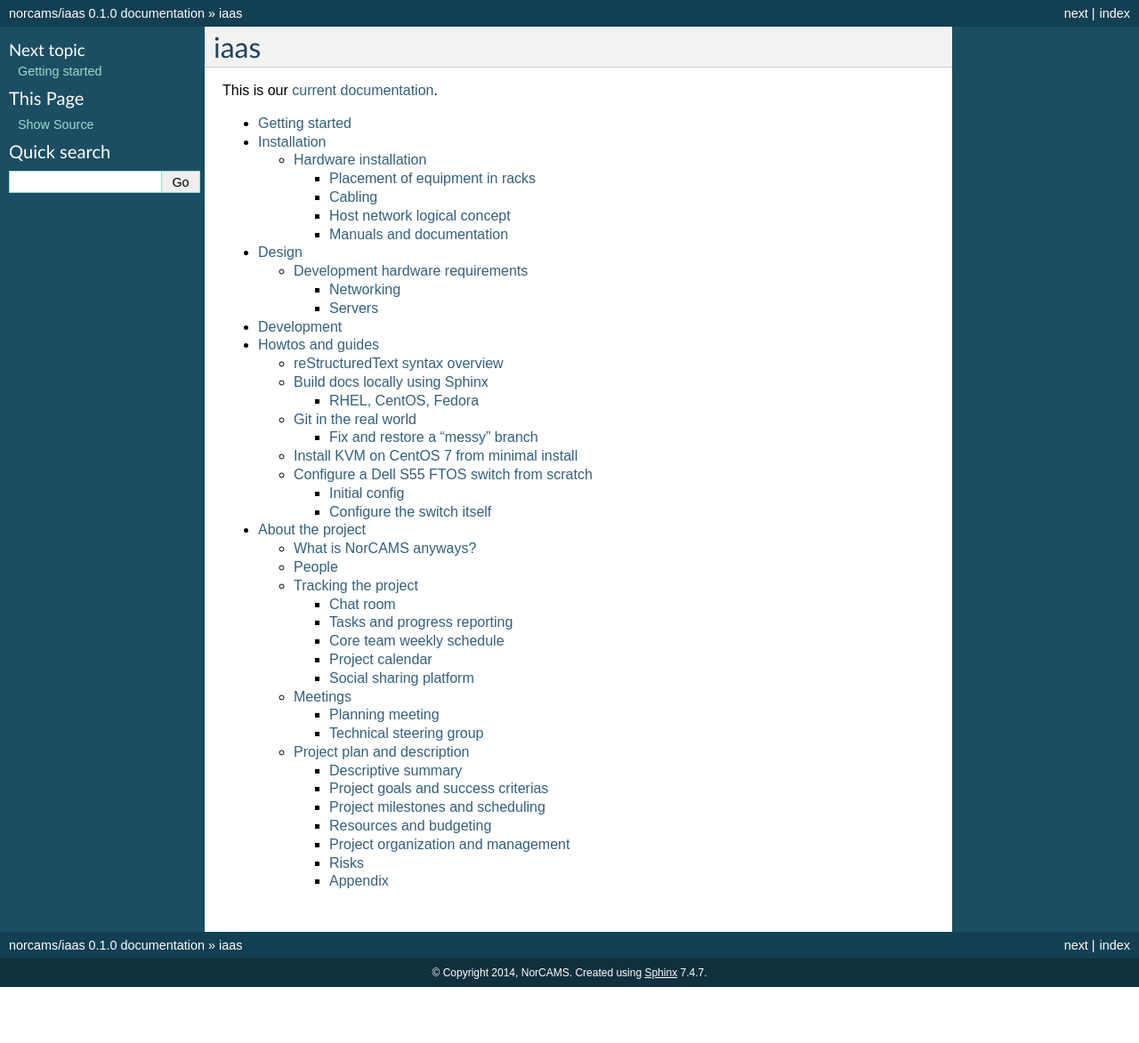
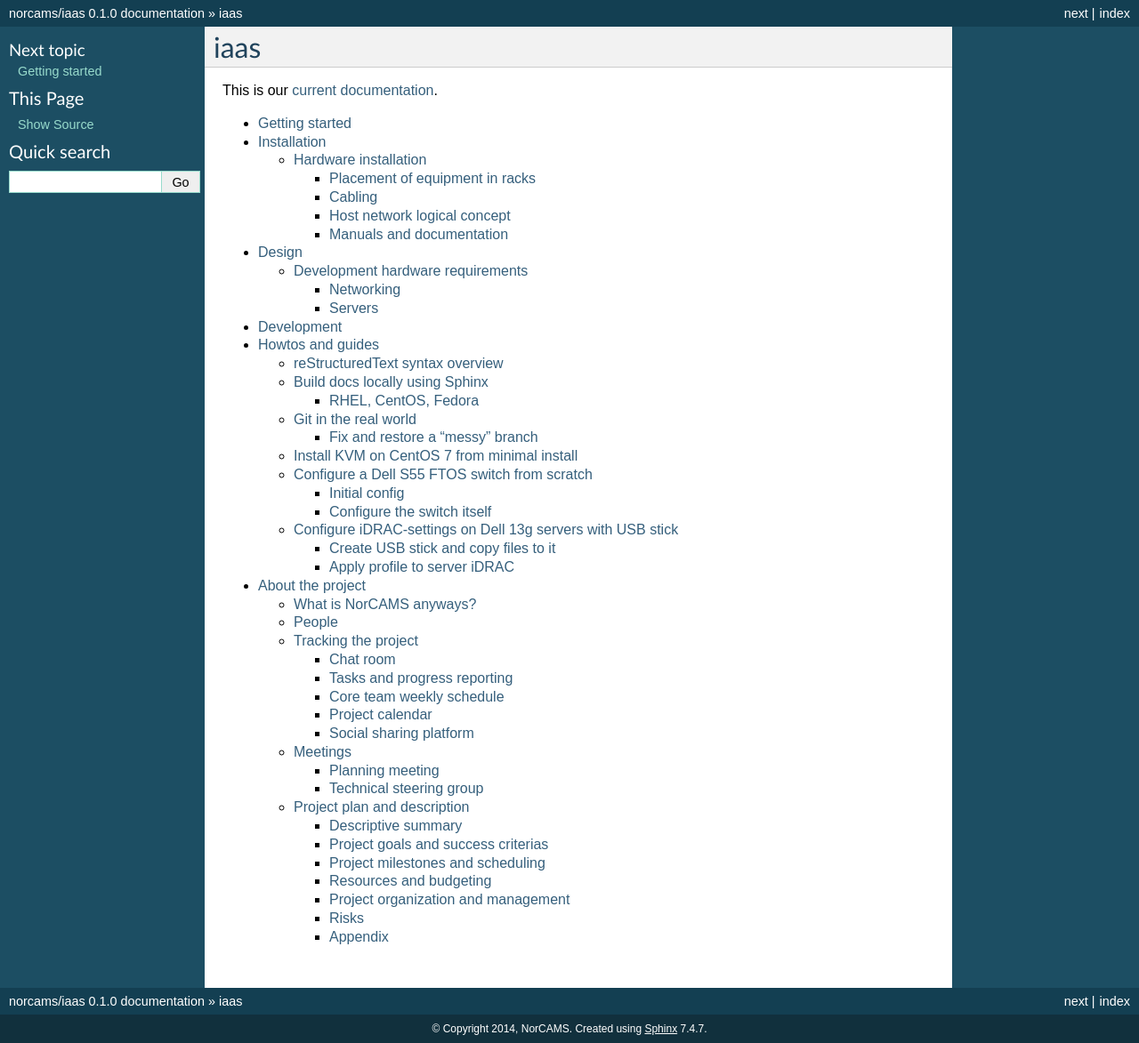
Before and after one commit to norcams/iaas, a Sphinx documentation site: the page built from docs/index.rst, in a window 1280 px wide. Shown: the whole page at 89% size. Built offline with Sphinx 7.4.7, drawn with Linux system fonts in a browser that asks for light colours; before the commit the page ends 1110 px from its top, so only the background shows below that; some of the changed lines change nothing that is shown.

Commit message:
Added a short howto for provisioning iDRACs with USB stick

```diff
--- /dev/null
+++ b/docs/howtos/idrac-provision.rst
@@ -0,0 +1,37 @@
+Configure iDRAC-settings on Dell 13g servers with USB stick
+===========================================================
+
+With Dell PowerEdge 13g servers the iDRAC base management
+controller can be configured automatically by reading
+settings from an xml file located on a USB stick. The USB
+port to be used is labelled with a wrench icon.
+
+Create USB stick and copy files to it
+-------------------------------------
+
+You will need a USB stick formatted with fat32 and a
+directory called::
+
+  System_Configuration_XML
+
+Two files are needed::
+
+  config.xml
+  control.xml
+
+These xml files can be exported from an already configured
+server, or better still, git cloned from
+
+https://github.com/norcams/dell-idracdirect
+
+Apply profile to server iDRAC
+-----------------------------
+
+Provide power to the server, but *do not* insert the USB stick
+just yet. Power on the server, and wait for the POST process to
+finish. After POST has finished, insert the USB stick to the
+port in front of the server with the wrench label. If the
+server provides a display, it will show first *importing*, then
+*applying*. After some odd 10 seconds the server will reboot.
+You will notice, as all lights will go out. Remove the USB stick
+and proceed to the next server.
--- a/docs/howtos/index.rst
+++ b/docs/howtos/index.rst
@@ -13,3 +13,4 @@ project.
     git_tips
     installing_libvirt
     mgmtswitch
+    idrac-provision.rst
```
